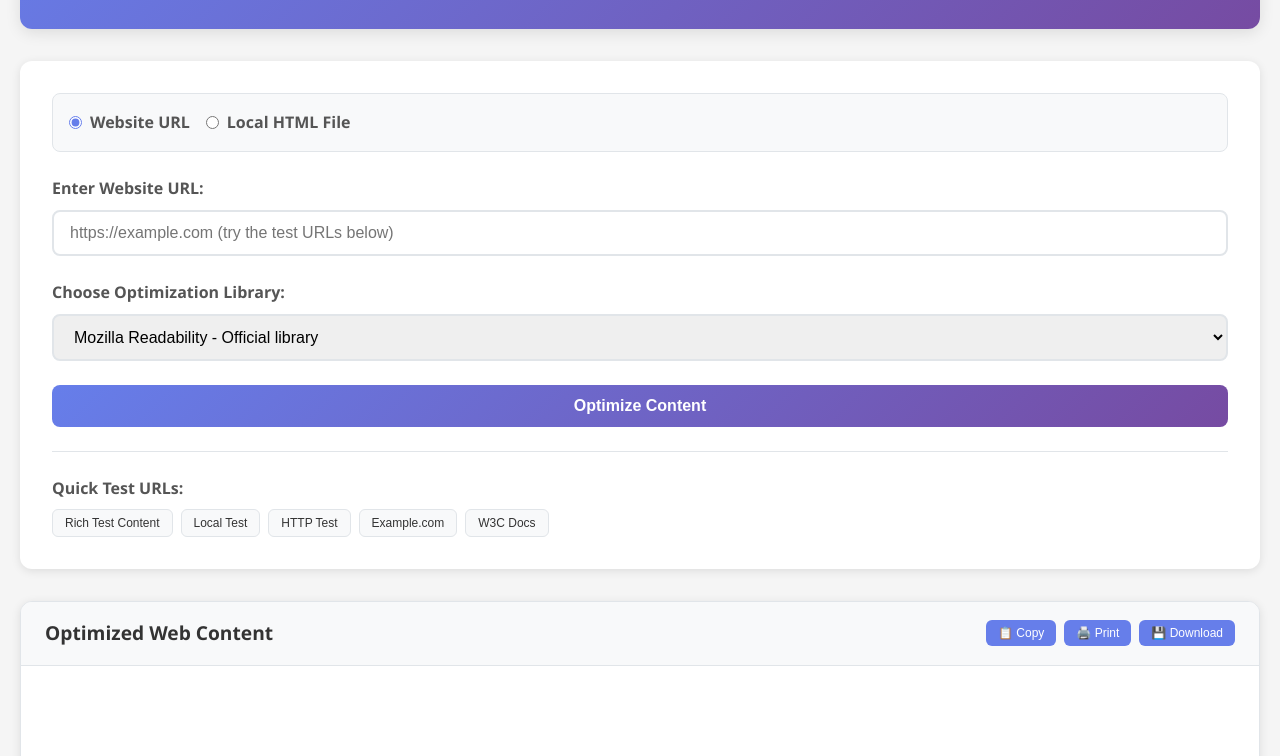
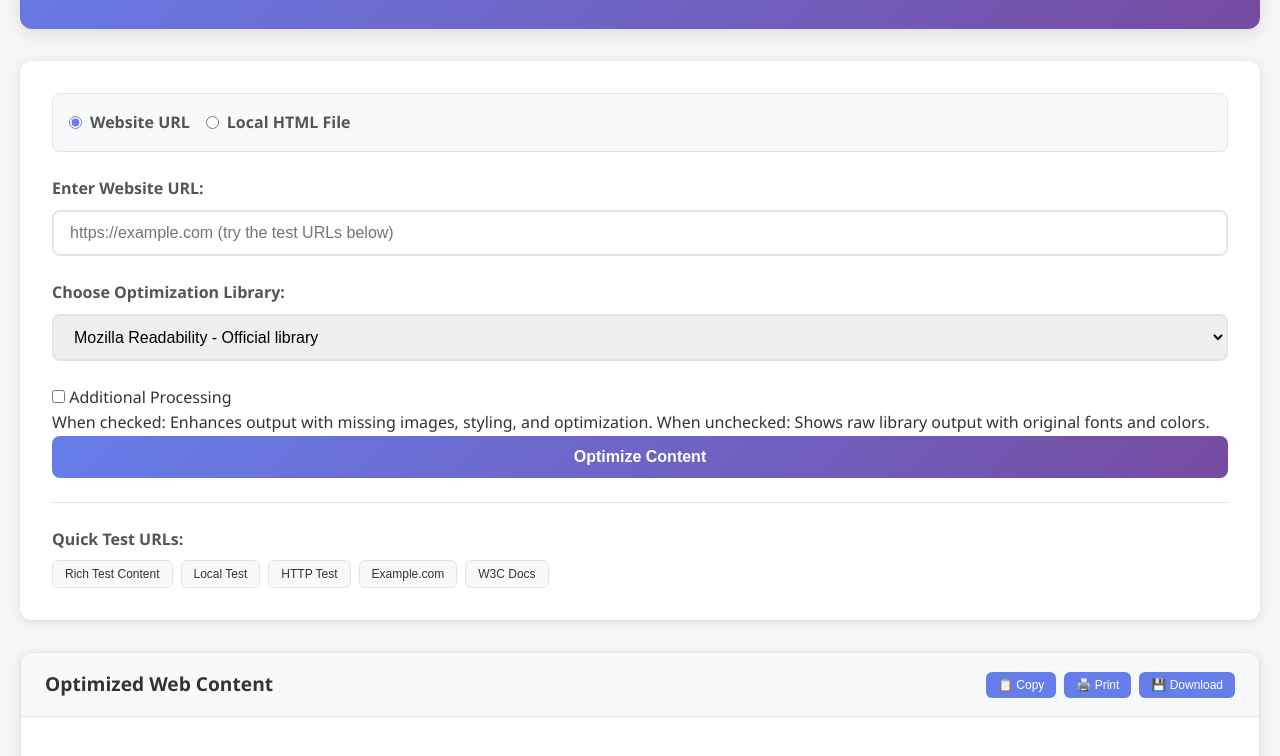
Before and after one commit to pratapwagle/HTMLOptimization, a website: page public/index.html in a window 1280 px wide. Shown: the part 158-914 px from the top of the page. Drawn offline with Linux system fonts and the light colour scheme.

Commit message:
Update index.html

```diff
--- a/public/index.html
+++ b/public/index.html
@@ -67,6 +67,18 @@
                     <option value="js-beautify">JS-Beautify - HTML beautification</option>
                     <option value="domparser">DOMParser - Web API parsing</option>
                 </select>
+            </div>
+
+            <div class="additional-processing-group">
+                <label class="checkbox-label">
+                    <input type="checkbox" id="additional-processing">
+                    <span class="checkmark"></span>
+                    <span class="label-text">Additional Processing</span>
+                </label>
+                <p class="checkbox-description">
+                    When checked: Enhances output with missing images, styling, and optimization.
+                    When unchecked: Shows raw library output with original fonts and colors.
+                </p>
             </div>
 
             <button id="optimize-btn" class="optimize-button">
```
